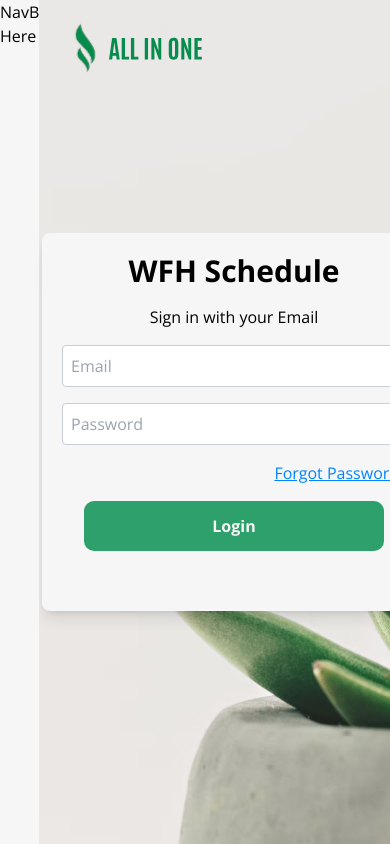
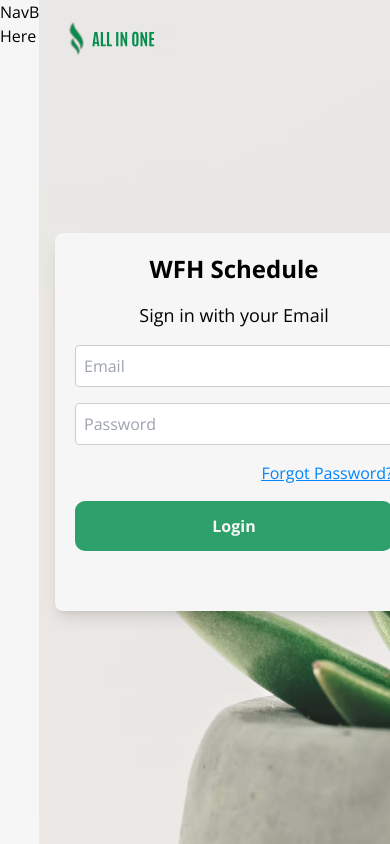
Before and after one commit to Jerric1801/spm-wfh-frontend, a React (Vite) app: page /login in a window 390 px wide. Built offline with nearby package versions, Linux system fonts and the light colour scheme.

Commit message:
Make Login responsive to smaller screens
Added several tailwind utility classes so that the login rectangle will shrink when needed. Also added a div tag to control size of "Forgot Password?" properly.

```diff
--- a/src/pages/Login.jsx
+++ b/src/pages/Login.jsx
@@ -9,7 +9,6 @@ function Login() {
     // const [error, setError] = useState("");
 
     const handleSubmit = (e) => {
-
         e.preventDefault();
 
         if (!email || !password) {
@@ -23,13 +22,10 @@ function Login() {
 
         console.log("Email:", email);
         console.log("Password:", password);
-
-
     };
 
-
     return (
-    <div className="full-viewport-container flex justify-center items-center relative">
+        <div className="full-viewport-container flex justify-center items-center relative p-4 md:p-0">
             <img
                 src={background_img}
                 alt="Background"
@@ -38,13 +34,13 @@ function Login() {
             <img
                 src={logo_img}
                 alt="Logo"
-            className="absolute top-5 left-5 w-36 h-auto z-10"
+                className="absolute top-5 left-5 w-24 h-auto md:w-36 z-10"
             />
-        <div className="bg-white p-5 rounded-lg shadow-lg w-96 text-center relative z-10">
-            <h1 className="mb-4 items-center justify-center font-Open Sans font-bold text-3xl">
+            <div className="bg-white p-5  w-full md:p-10 max-w-md rounded-lg shadow-lg text-center relative z-10">
+                <h1 className="mb-4 font-os font-bold text-2xl md:text-3xl">
                     WFH Schedule
                 </h1>
-            <h2 className="mb-4 text-center">
+                <h2 className="mb-4 text-center text-lg md:text-xl">
                     Sign in with your Email
                 </h2>
                 {/* {error && <p className="mb-4">{error}</p>} */}
@@ -70,14 +66,16 @@ function Login() {
                         />
                         {/* {error && <div>{error}</div>} */}
                     </div>
-                <a href="#" className="block mb-4 text-right underline text-tag-blue-dark">
+                    <div className="mb-4 text-right underline text-tag-blue-dark">
+                        <a href="#">
                             Forgot Password?
                         </a>
-                <Button type="submit" text="Login" width = "300px" height = "50px" />
+                    </div>
+                    <Button type="submit" text="Login" width="100%" height="50px" />
                 </form>
             </div>
         </div>
     );
 }
 
-export default Login
+export default Login;
```
Lines whose indentation alone changed are shown as unchanged.
